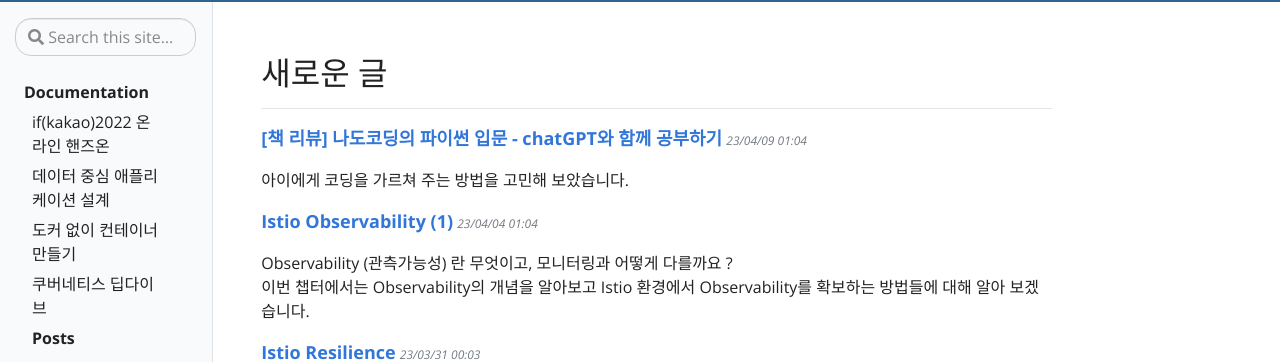
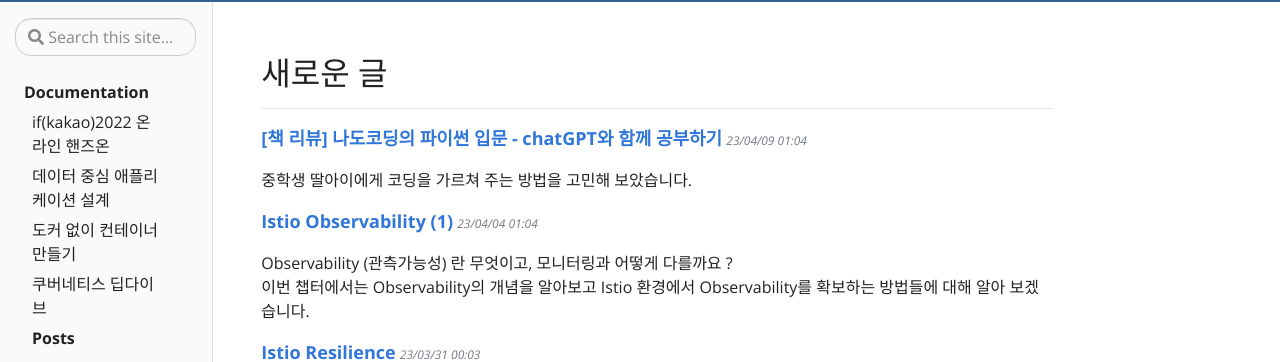
Before and after one commit to netpple/netpple.github.io, a Jekyll site: the page built from pages/index.md, in a window 1280 px wide and 900 px high. Shown: the part 62-424 px from the top of the window. Built offline with Jekyll 4.4.1, drawn with Linux system fonts in a browser that asks for light colours; some of the changed lines change nothing that is shown.

Commit message:
책 리뷰 수정

```diff
--- a/_posts/2023-04-09-python-for-beginner-with-nadocoding.md
+++ b/_posts/2023-04-09-python-for-beginner-with-nadocoding.md
@@ -9,7 +9,7 @@
   tag: 교육
   rightpanel: true
 ---
-아이에게 코딩을 가르쳐 주는 방법을 고민해 보았습니다.
+중학생 딸아이에게 코딩을 가르쳐 주는 방법을 고민해 보았습니다.
 
 <!--more-->
 ![KakaoTalk_Image_2023-04-09-19-44-40_004.jpeg](/assets/img/python-for-beginner-with-nadocoding/KakaoTalk_Image_2023-04-09-19-44-40_004.jpeg)
@@ -32,47 +32,47 @@
 
 ### 교재 선택 기준
 
-당연한 얘기이지만 “기본기”(basic)와 프로그래밍의 “재미”를 전달할 수 있는 책이었으면 했구요. 여기에 한가지 더 하여 풍부한 “비유”를 제공하는 책이었으면 하였습니다. 새로운 내용을 익힐 때는 본인이 알고있는 지식과 연결이 돼야 보다 쉽게 이해하고 오래 기억할 수 있기 때문입니다.
+당연한 얘기이지만 “기본기”(basic)와 프로그래밍의 “재미”를 전달할 수 있는 책이었으면 했구요.
+여기에 한가지 더 하여 풍부한 “비유”를 제공하는 책이었으면 하였습니다.
+새로운 내용을 익힐 때는 본인이 알고있는 지식과 연결이 돼야 보다 쉽게 이해하고 오래 기억할 수 있기 때문입니다.
 
 ### 이 책의 장점
 
-- 저자의 “비유”나 “예시”가 좋습니다 .
-파이썬 문법을 다루다 보니 자칫 딱딱해 질 수가 있는데  개념을 우리가 실생활에서 접할 수 있는 내용들이나 한번쯤 경험해 보았을 상황에 대한 비유를 풍부히 들어주어서 보다 쉽게 이해가 되고 기억하기도 좋은 것 같습니다.
+- **저자의 “비유”나 “예시”가 좋습니다**
+파이썬 문법을 다루다 보니 자칫 딱딱해 질 수가 있는데요
+개념을 우리가 실생활에서 접할 수 있는 내용들이나 한번쯤 경험해 보았을 상황에 대한 비유를 풍부히 들어주어서 보다 쉽게 이해가 되고 기억하기도 좋은 것 같습니다.
 
 *❊ 딸아이가 좋아할 만한 붕어빵 예시*
-
-    ![KakaoTalk_Image_2023-04-09-19-44-40_002.jpeg](/assets/img/python-for-beginner-with-nadocoding/KakaoTalk_Image_2023-04-09-19-44-40_002.jpeg)
+![KakaoTalk_Image_2023-04-09-19-44-40_002.jpeg](/assets/img/python-for-beginner-with-nadocoding/KakaoTalk_Image_2023-04-09-19-44-40_002.jpeg)
 
     추가 예시)
     shuffle - 음악재생
     조건문 - 전화 ARS
     반복문 - 학생 번호순으로 읽기
 
-- 단락 간의 연결과 전개가 매끄럽습니다.
-단순 지식의 나열식으로 하는 갑툭튀 전개는 이해도 어렵고 머릿속에 잘 안들어 오는데요.  이 책은 문제를 제기하고 해결해 나가는 방식이나 바닥부터 부족한 것들을 채워서 완성해 나가는 방식으로 전개하고 있어서 읽고 난 뒤에 퍼즐이 맞춰진 것 처럼 전체적인 내용이 머릿속에 잘 그려집니다
+- **단락 간의 연결과 전개가 매끄럽습니다**
+단순 지식의 나열식으로 하는 갑툭튀 전개는 이해도 어렵고 머릿속에 잘 안들어 오는데요.
+이 책은 문제를 제기하고 해결해 나가는 방식이나 바닥부터 부족한 것들을 채워서 완성해 나가는 방식으로 전개하고 있어서
+읽고 난 뒤에 퍼즐이 맞춰진 것 처럼 전체적인 내용이 머릿속에 잘 그려집니다
 
 *❊클래스 - 게임 완성하기 (스타크래프트 추억이 떠올랐던 ..)*
-
-    ![KakaoTalk_Image_2023-04-09-19-44-40_001.jpeg](/assets/img/python-for-beginner-with-nadocoding/KakaoTalk_Image_2023-04-09-19-44-40_001.jpeg)
+![KakaoTalk_Image_2023-04-09-19-44-40_001.jpeg](/assets/img/python-for-beginner-with-nadocoding/KakaoTalk_Image_2023-04-09-19-44-40_001.jpeg)
 
     추가 예시)
     함수 - 은행계좌 개설하기
 
-- 입문자에게 필요한 내용으로 잘 구성되어 있습니다.
+- **입문자에게 필요한 내용으로 잘 구성되어 있습니다**
 새로운 프로그래밍 언어를 배울 때 기본이 되는 “자료형/변수/자료구조/제어문”과 재사용과 확장성을 위한 “함수, 클래스, 패키지” 그리고 “예외처리”까지  다루고 있습니다. 입문자들도 보름 ~ 한달 정도 투자하면 볼 수 있을 정도의 분량이고  파이썬 코딩에 흥미와 자신감을 가질 수 있을 것 같습니다.
 
 *❊ 책과 관련된 유튜브와 스터디도 잘 돼 있어 더 좋은것 같습니다*
+![KakaoTalk_Photo_2023-04-09-19-50-40.jpeg](/assets/img/python-for-beginner-with-nadocoding/KakaoTalk_Photo_2023-04-09-19-50-40.jpeg)
 
-    ![KakaoTalk_Photo_2023-04-09-19-50-40.jpeg](/assets/img/python-for-beginner-with-nadocoding/KakaoTalk_Photo_2023-04-09-19-50-40.jpeg)
-
-
-ㅇ
 
 ### 리뷰를 마치며 … 실습 환경 추천 합니다 !
 
 저는 코랩과 chatGPT를 활용하였습니다.
 
-제가 없더라도 따님이 혼자서 뭔가 해볼 수 있는 환경을 제공해 주고 싶었기 때문인데요
+제가 없더라도 아이가 혼자서 뭔가 해볼 수 있는 환경을 제공해 주고 싶었기 때문인데요
 
 이제 입문하는 마당인만큼 언제든 쉽게 접근할 수 있는 실습환경을 제공해주고 싶었고, 제가 없을 때는 저 대신에 물어보고 페어코딩 할 수 있는 친구가 있었으면 하였습니다.
 
```
